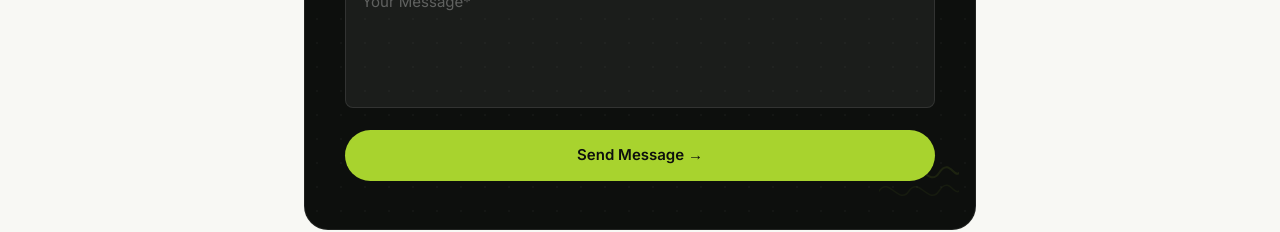
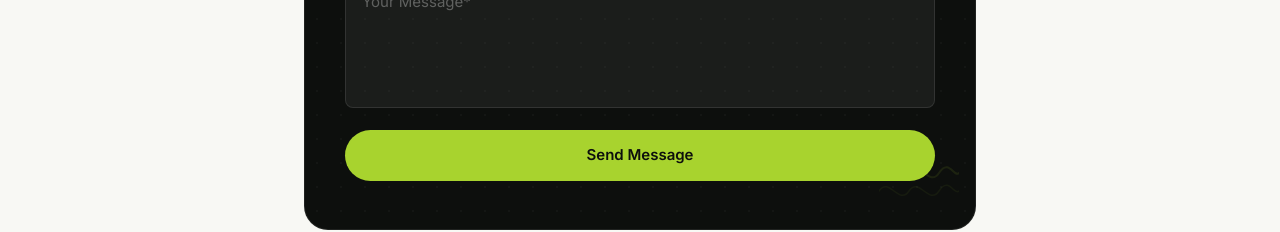
Before and after one commit to Lazy-Code-X01/Qterra, a Next.js app: page /contact in a window 1280 px wide. Shown: the part 1080-1312 px from the top of the page. Built offline with nearby package versions, Linux system fonts and the light colour scheme.

Commit message:
feat: wire up contact form with Resend — auto-reply and notification live

```diff
--- a/components/sections/contact/ContactForm.tsx
+++ b/components/sections/contact/ContactForm.tsx
@@ -175,7 +175,7 @@ export default function ContactForm() {
               className="w-full bg-spark text-qterra-black font-inter font-semibold text-[15px] py-3.5 rounded-full hover:bg-[#96bc28] transition-colors duration-200 disabled:opacity-60 disabled:cursor-not-allowed flex items-center justify-center gap-2">
               {isLoading ? (
                 <><Loader2 className="h-4 w-4 animate-spin" />Sending...</>
-              ) : "Send Message →"}
+              ) : "Send Message"}
             </button>
           </form>
         </motion.div>
```
